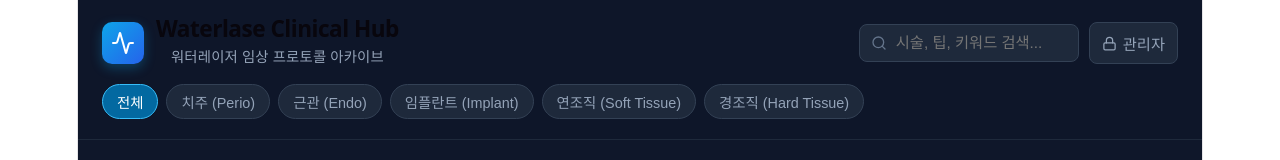
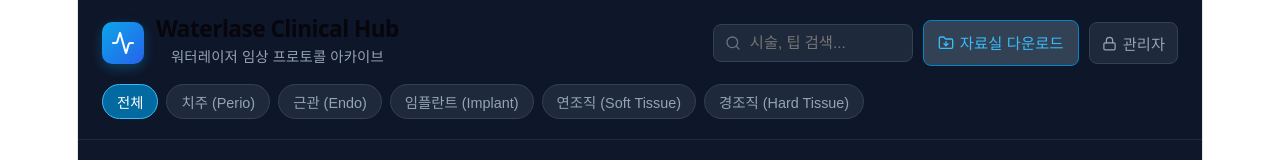
Before and after one commit to mosamlee/waterlase-protocols, a React (Vite) app: page / in a window 1280 px wide. Shown: the top 160 px of the page. Built offline with nearby package versions, Linux system fonts and the light colour scheme; grey boxes are pictures that could not be loaded.

Commit message:
feat: add webhard download button

```diff
--- a/src/App.jsx
+++ b/src/App.jsx
@@ -1,11 +1,14 @@
 import React, { useState, useEffect } from 'react';
 import {
   Play, Search, Plus, Trash2, Activity,
-  X, Copy, Check, Lock, Unlock, LogOut
+  X, Copy, Check, Lock, Unlock, LogOut, Download, FolderDown
 } from 'lucide-react';
 
-// 관리자 비밀번호 (원하시는 비밀번호로 자유롭게 변경 가능합니다)
+// 1. 관리자 비밀번호
 const ADMIN_PASSWORD = '277588';
+
+// 2. 웹하드 다운로드 링크 (원하시는 공유 드라이브/웹하드 주소로 바꿔주세요)
+const WEBHARD_DOWNLOAD_URL = 'https://webhard.imegagen.com:5001/sharing/e99B9RnxF';
 
 const INITIAL_PROTOCOLS = [
   {
@@ -81,7 +84,6 @@
   const [passwordInput, setPasswordInput] = useState('');
   const [copiedId, setCopiedId] = useState(null);
 
-  // 신규 영상 입력 state
   const [newForm, setNewForm] = useState({
     title: '',
     category: '치주 (Perio)',
@@ -98,7 +100,6 @@
     localStorage.setItem('waterlase_protocols', JSON.stringify(protocols));
   }, [protocols]);
 
-  // 관리자 로그인 처리
   const handleAdminLogin = (e) => {
     e.preventDefault();
     if (passwordInput === ADMIN_PASSWORD) {
@@ -112,21 +113,18 @@
     }
   };
 
-  // 관리자 로그아웃 처리
   const handleAdminLogout = () => {
     setIsAdmin(false);
     sessionStorage.removeItem('is_waterlase_admin');
     alert('관리자 모드에서 로그아웃되었습니다.');
   };
 
-  // 유튜브 URL에서 ID 추출
   const extractYoutubeId = (url) => {
     const regExp = /^.*(youtu.be\/|v\/|u\/\w\/|embed\/|watch\?v=|\&v=)([^#\&\?]*).*/;
     const match = url.match(regExp);
     return (match && match[2].length === 11) ? match[2] : url;
   };
 
-  // 영상 삭제 기능 (관리자 전용)
   const handleDelete = (id, e) => {
     e.stopPropagation();
     if (!isAdmin) {
@@ -142,7 +140,6 @@
     }
   };
 
-  // 신규 영상 등록 (관리자 전용)
   const handleAddProtocol = (e) => {
     e.preventDefault();
     if (!isAdmin) {
@@ -182,7 +179,6 @@
     });
   };
 
-  // 파라미터 복사
   const handleCopyParams = (item, e) => {
     e.stopPropagation();
     const text = `[${item.title}]\nTip: ${item.tip}\nPower: ${item.power} | Hz: ${item.hz}\nWater/Air: ${item.waterAir}`;
@@ -205,7 +201,7 @@
       <header style={{ borderBottom: '1px solid #1e293b', backgroundColor: 'rgba(15, 23, 42, 0.95)', backdropFilter: 'blur(8px)', position: 'sticky', top: 0, zIndex: 30, padding: '16px 24px' }}>
         <div style={{ maxWidth: '1200px', margin: '0 auto', display: 'flex', alignItems: 'center', justifyContent: 'space-between', gap: '16px', flexWrap: 'wrap' }}>
 
-          {/* 타이틀 로고 영역 */}
+          {/* 로고 영역 */}
           <div style={{ display: 'flex', alignItems: 'center', gap: '12px' }}>
             <div style={{ width: '42px', height: '42px', borderRadius: '10px', background: 'linear-gradient(135deg, #0ea5e9, #2563eb)', display: 'flex', alignItems: 'center', justifyContent: 'center', boxShadow: '0 4px 12px rgba(14, 165, 233, 0.3)' }}>
               <Activity size={24} color="#fff" />
@@ -223,14 +219,14 @@
             </div>
           </div>
 
-          {/* 검색창 & 액션 버튼 영역 (겹침 문제 해결) */}
+          {/* 검색창, 다운로드, 관리자 버튼 영역 */}
           <div style={{ display: 'flex', alignItems: 'center', gap: '10px', flexWrap: 'wrap' }}>
             {/* 검색창 */}
-            <div style={{ position: 'relative', width: '220px' }}>
+            <div style={{ position: 'relative', width: '200px' }}>
               <Search size={16} style={{ position: 'absolute', left: '12px', top: '50%', transform: 'translateY(-50%)', color: '#64748b' }} />
               <input
                 type="text"
-                placeholder="시술, 팁, 키워드 검색..."
+                placeholder="시술, 팁 검색..."
                 value={searchQuery}
                 onChange={(e) => setSearchQuery(e.target.value)}
                 style={{
@@ -246,6 +242,33 @@
                 }}
               />
             </div>
+
+            {/* 웹하드 자료실 다운로드 링크 버튼 */}
+            <a
+              href={WEBHARD_DOWNLOAD_URL}
+              target="_blank"
+              rel="noopener noreferrer"
+              title="웹하드 자료실로 이동하여 관련 파일 다운로드"
+              style={{
+                display: 'flex',
+                alignItems: 'center',
+                gap: '6px',
+                backgroundColor: '#334155',
+                color: '#38bdf8',
+                border: '1px solid #0284c7',
+                padding: '9px 14px',
+                borderRadius: '8px',
+                textDecoration: 'none',
+                fontWeight: 600,
+                fontSize: '0.85rem',
+                whiteSpace: 'nowrap',
+                transition: 'background-color 0.2s'
+              }}
+              onMouseEnter={(e) => e.currentTarget.style.backgroundColor = '#1e293b'}
+              onMouseLeave={(e) => e.currentTarget.style.backgroundColor = '#334155'}
+            >
+              <FolderDown size={16} /> 자료실 다운로드
+            </a>
 
             {/* 관리자일 때만 추가 버튼 노출 */}
             {isAdmin && (
@@ -271,7 +294,7 @@
               </button>
             )}
 
-            {/* 관리자 모드 토글 버튼 */}
+            {/* 관리자 로그인/로그아웃 버튼 */}
             {isAdmin ? (
               <button
                 onClick={handleAdminLogout}
@@ -445,7 +468,6 @@
               </button>
             </div>
 
-            {/* 유튜브 iFrame 플레이어 */}
             <div style={{ position: 'relative', paddingTop: '56.25%', backgroundColor: '#000' }}>
               <iframe
                 src={`https://www.youtube.com/embed/${activeVideo.youtubeId}?autoplay=1`}
@@ -456,7 +478,6 @@
               />
             </div>
 
-            {/* 프로토콜 단계별 상세 요약 */}
             <div style={{ padding: '20px' }}>
               <h4 style={{ margin: '0 0 10px 0', fontSize: '0.9rem', color: '#38bdf8' }}>권장 파라미터 세팅</h4>
               <p style={{ margin: '0 0 16px 0', fontSize: '0.85rem' }}>
@@ -510,7 +531,7 @@
         </div>
       )}
 
-      {/* 신규 영상 등록 모달 (관리자 전용) */}
+      {/* 신규 영상 등록 모달 */}
       {isAddModalOpen && (
         <div style={{ position: 'fixed', inset: 0, backgroundColor: 'rgba(0,0,0,0.8)', zIndex: 60, display: 'flex', alignItems: 'center', justifyContent: 'center', padding: '20px' }}>
           <form onSubmit={handleAddProtocol} style={{ backgroundColor: '#1e293b', borderRadius: '12px', width: '100%', maxWidth: '480px', padding: '24px', border: '1px solid #334155' }}>
```
